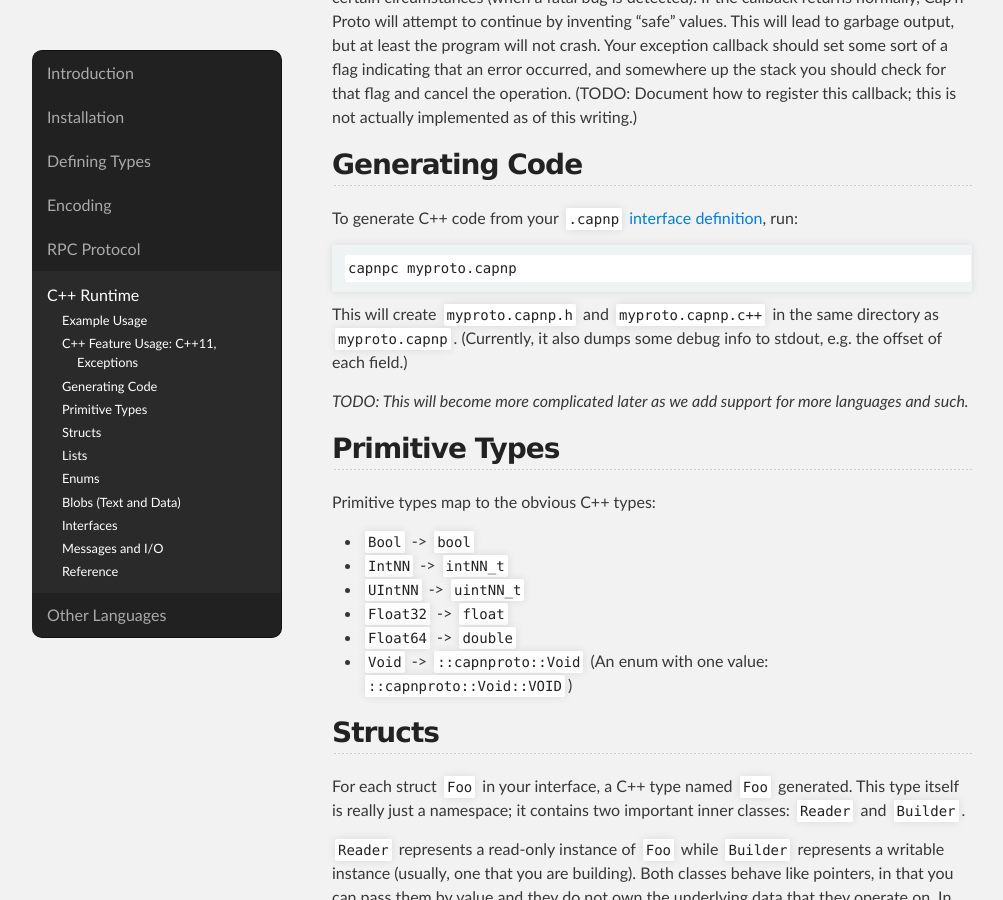
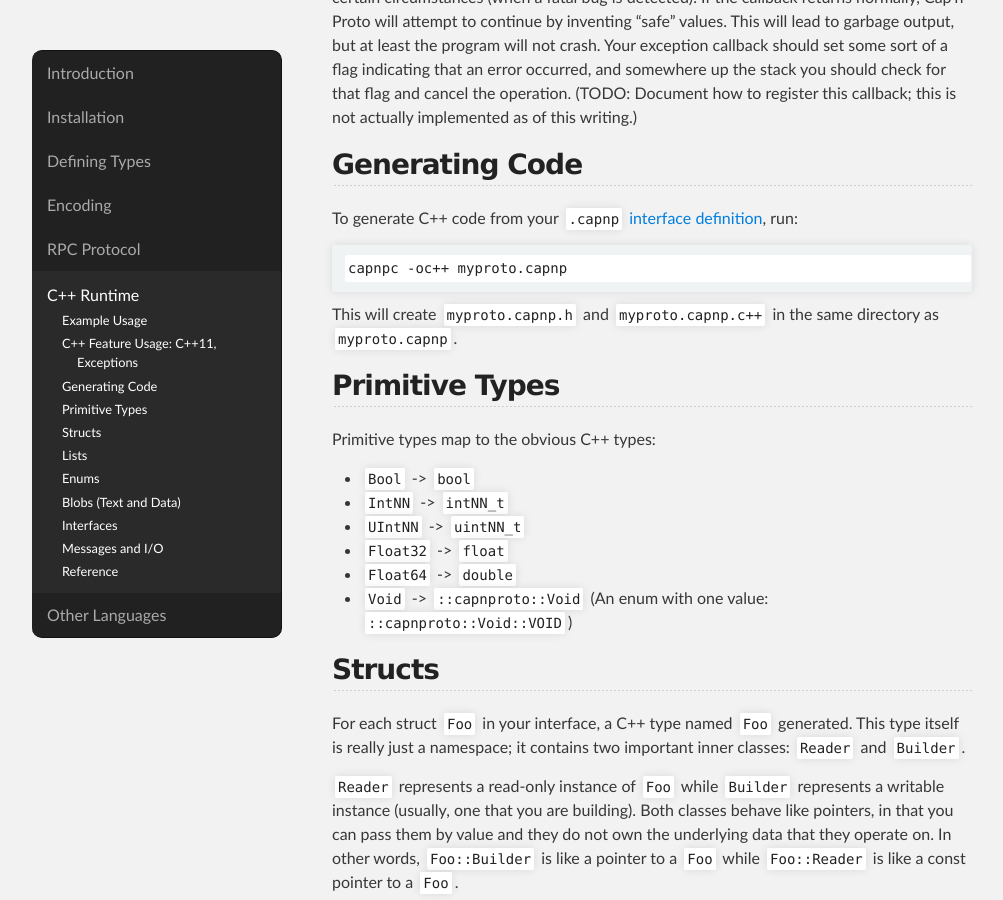
Before and after one commit to capnproto/capnproto, a Jekyll site: the page built from doc/cxx.md, in a window 1280 px wide and 900 px high, scrolled down 2264 px. Shown: the whole window, without its empty margins (18-1021 px from the left). Built offline with Jekyll 4.4.1, drawn with Linux system fonts in a browser that asks for light colours.

```diff
--- a/doc/cxx.md
+++ b/doc/cxx.md
@@ -96,12 +96,9 @@ writing.)
 
 To generate C++ code from your `.capnp` [interface definition](language.html), run:
 
-    capnpc myproto.capnp
+    capnpc -oc++ myproto.capnp
 
 This will create `myproto.capnp.h` and `myproto.capnp.c++` in the same directory as `myproto.capnp`.
-(Currently, it also dumps some debug info to stdout, e.g. the offset of each field.)
-
-_TODO: This will become more complicated later as we add support for more languages and such._
 
 ## Primitive Types
 
```
